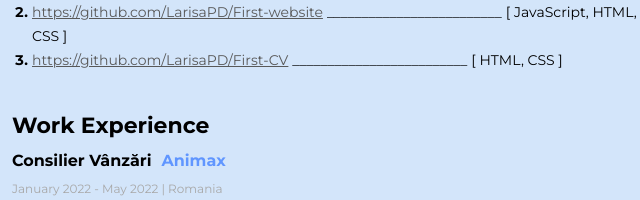
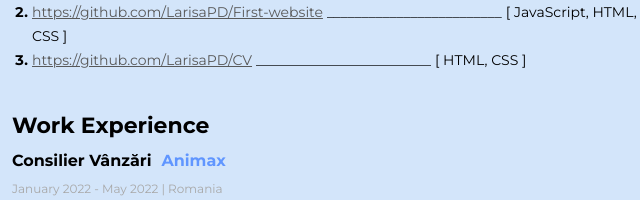
Before and after one commit to LarisaPD/CV, a plain HTML site: page index.html in a window 1280 px wide. Shown: the part 534-734 px from the top of the page, 458-1098 px from the left. Drawn offline with Linux system fonts and the light colour scheme.

Commit message:
added link to project 3

```diff
--- a/index.html
+++ b/index.html
@@ -44,7 +44,7 @@
                         <span class="project-info">[ JavaScript, HTML, CSS ]</span>
                     </li>
                     <li>
-                        <a class="project-name" href="#">https://github.com/LarisaPD/First-CV</a>
+                        <a class="project-name" href="https://github.com/LarisaPD/CV">https://github.com/LarisaPD/CV</a>
                         <span class="project-info">_________________________</span>
                         <span class="project-info">[ HTML, CSS ]</span>
                     </li>
```
